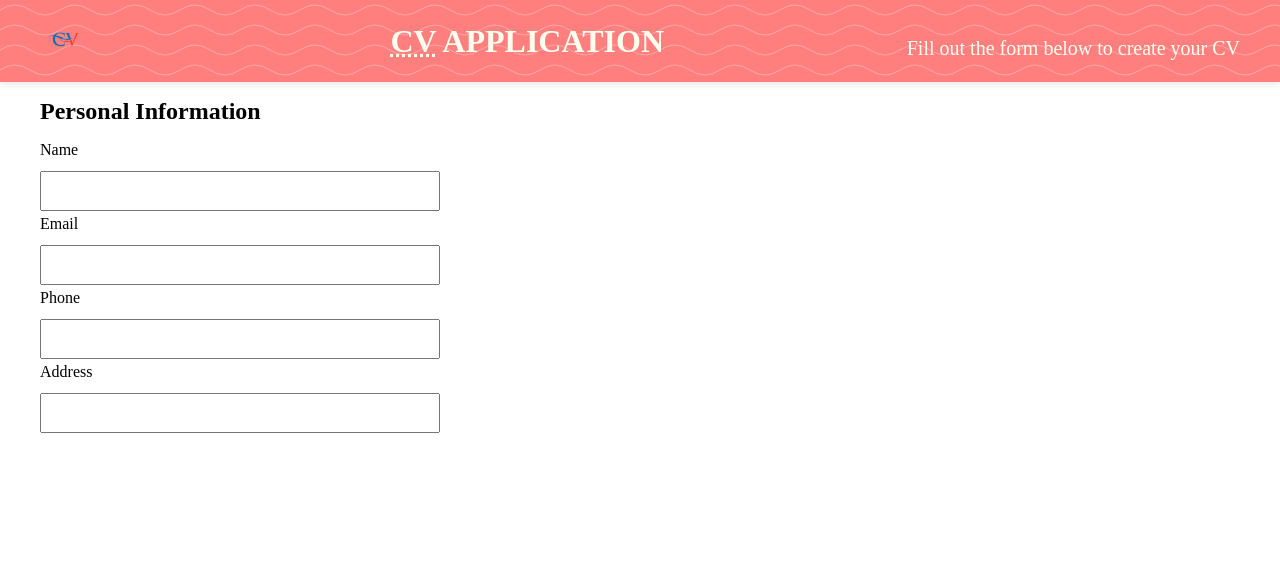
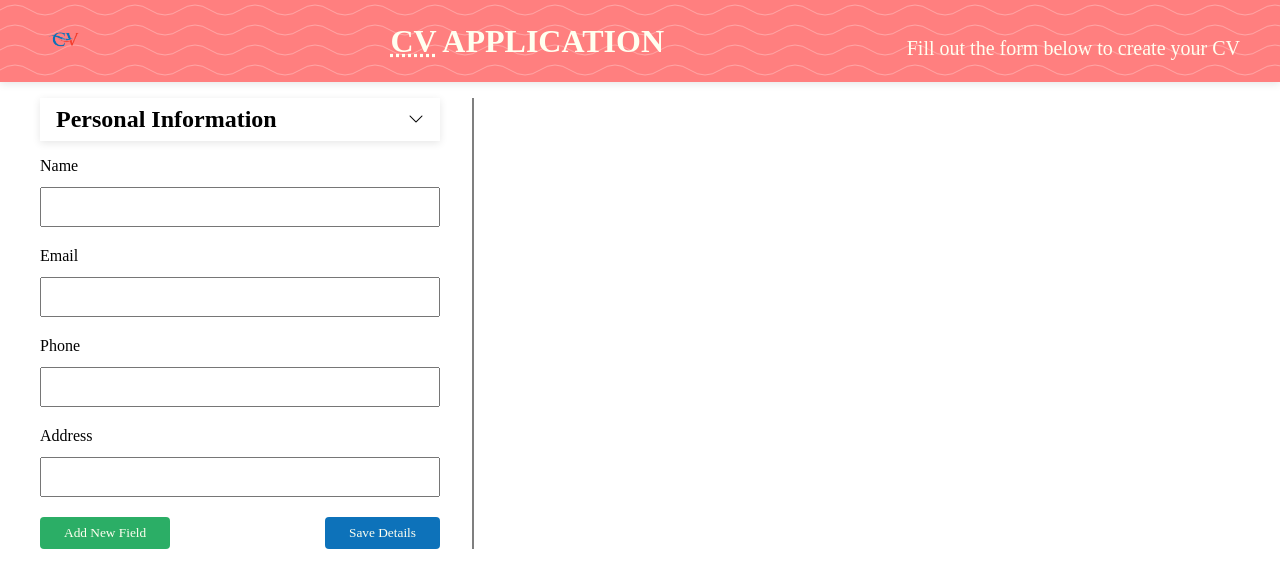
Before and after one commit to Legend-Paul/CV-Application, a React (Vite) app: page / in a window 1280 px wide. Shown: the top 588 px of the page. Built offline with nearby package versions, Linux system fonts and the light colour scheme; a web font is replaced by a local one.

Commit message:
Create a Accordion to open and close Sections

```diff
--- a/index.html
+++ b/index.html
@@ -5,6 +5,7 @@
 
         <link rel="icon" type="image/jpg" href="/noBgLogo.png" />
 
+        <!-- Load Ancizar FOnt -->
         <meta name="viewport" content="width=device-width, initial-scale=1.0" />
         <link rel="preconnect" href="https://fonts.googleapis.com" />
         <link rel="preconnect" href="https://fonts.gstatic.com" crossorigin />
@@ -12,7 +13,14 @@
             href="https://fonts.googleapis.com/css2?family=Ancizar+Serif:ital,wght@0,300..900;1,300..900&family=Edu+NSW+ACT+Hand+Pre:wght@400..700&display=swap"
             rel="stylesheet"
         />
-        <title>CV Application</title>
+
+        <!-- Load Bootstrap Icons -->
+        <link
+            rel="stylesheet"
+            href="https://cdn.jsdelivr.net/npm/bootstrap-icons@1.13.1/font/bootstrap-icons.min.css"
+        />
+
+        <title>CV APPLICATION</title>
     </head>
     <body>
         <div id="root"></div>
--- a/src/index.css
+++ b/src/index.css
@@ -8,20 +8,21 @@
 }
 
 :root {
-    --primary-color: #0d72ba;
+    --primary-color: #ff7f7f;
     --secondary-color: #f4402f;
     --medium-grey: #7f7f7f;
-    --pink: #ff7f7f;
+    --blue: #0d72ba;
     --moderate-green: #2bae66;
     --black: #010b13;
-
     --white: #fffff0;
     --light-shadow: 0 2px 8px rgba(0, 0, 0, 0.1);
     --heavy-shadow: 0 8px 24px rgba(0, 0, 0, 0.15);
 }
 
 section {
+    max-width: 400px;
+    padding-right: 2rem;
+    border-right: 2px solid var(--medium-grey);
     display: grid;
-    /* place-items: center; */
     gap: 1rem;
 }
--- a/src/personal info/personalInfo.css
+++ b/src/personal info/personalInfo.css
@@ -0,0 +1,4 @@
+.buttons-container {
+    display: flex;
+    justify-content: space-between;
+}
--- a/src/personal info/personalInfo.jsx
+++ b/src/personal info/personalInfo.jsx
@@ -1,18 +1,59 @@
-import { Input, TextArea } from "../utils/reusableIU";
+import { useState } from "react";
+
+import { Input, Button, Accordion } from "../utils/reusableIU";
 import "./personalInfo.css";
 import "../index.css";
 
 function PersonalInfo() {
+    const [isOpen, setIsOpen] = useState(true);
+    const toggleAccordion = () => setIsOpen(!isOpen);
     return (
         <section className="personal-info">
-            <h2>Personal Information</h2>
-            <div className="input-fiel">
+            <Accordion
+                sectionName={"Personal Information"}
+                isOpen={isOpen}
+                onClick={toggleAccordion}
+            />
+            {isOpen && <PersonalInfoFields />}
+        </section>
+    );
+}
+
+function PersonalInfoFields() {
+    const addNewField = () => {
+        return (
+            <select>
+                <option value="text">Text Field</option>
+                <option value="email">Email Field</option>
+                <option value="date">Date Field</option>
+                <option value="number">Number Field</option>
+                <option value="tel">Tel Filed</option>
+            </select>
+        );
+    };
+    return (
+        <div className="info-fields">
+            <div className="input-field">
                 <Input inputTitle="Name" type={"text"} />
                 <Input inputTitle="Email" type={"email"} />
                 <Input inputTitle="Phone" type={"tel"} />
                 <Input inputTitle="Address" type={"text"} />
             </div>
-        </section>
+            <div className="buttons-container">
+                <Button
+                    buttonTitle="Add New Field"
+                    bgc={"var(--moderate-green)"}
+                    onClick={addNewField}
+                />
+                <Button
+                    buttonTitle="Save Details"
+                    bgc={"var(--blue)"}
+                    onClick={() => {
+                        console.log("Add button clicked");
+                    }}
+                />
+            </div>
+        </div>
     );
 }
 
--- a/src/utils/reusableIU.css
+++ b/src/utils/reusableIU.css
@@ -1,6 +1,7 @@
 label {
     display: grid;
     gap: 0.5rem;
+    margin-bottom: 1rem;
     input {
         width: 25rem;
         height: 2.5rem;
@@ -9,18 +10,27 @@ label {
         padding: 0.5rem;
     }
 }
+
+/* Button style */
 .button {
-    width: 10rem;
-    height: 2.5rem;
-    background-color: var(--primary-color);
+    padding: 0.5rem 1.5rem;
     color: var(--white);
     border: none;
     border-radius: 0.25rem;
-    box-shadow: var(--light-shadow);
     cursor: pointer;
-    transition: all 0.3s ease-in-out;
+    transition: all 0.25s ease-in;
 }
 .button:hover {
     box-shadow: var(--heavy-shadow);
     transform: translateY(-2px);
 }
+
+/* Accordion style */
+.pannel {
+    display: flex;
+    align-items: center;
+    justify-content: space-between;
+    padding: 0.5rem 1rem;
+    box-shadow: var(--light-shadow);
+    cursor: pointer;
+}
--- a/src/utils/reusableIU.jsx
+++ b/src/utils/reusableIU.jsx
@@ -1,6 +1,7 @@
 import React, { useState } from "react";
 import "./reusableIU.css";
 
+// Input Componetc
 function Input({ inputTitle, type }) {
     const [value, setValue] = useState("");
     return (
@@ -16,6 +17,8 @@ function Input({ inputTitle, type }) {
         </>
     );
 }
+
+// TextArea Component
 function TextArea({ textareaTitle }) {
     const [value, setValue] = useState("");
     return (
@@ -31,4 +34,31 @@ function TextArea({ textareaTitle }) {
     );
 }
 
-export { Input, TextArea };
+// Button Component
+function Button({ buttonTitle, bgc, onClick }) {
+    return (
+        <button
+            className="button"
+            style={{ backgroundColor: bgc }}
+            onClick={onClick}
+        >
+            {buttonTitle}
+        </button>
+    );
+}
+
+// Arccodion Componenet
+function Accordion({ sectionName, isOpen, onClick }) {
+    return (
+        <div className="pannel" onClick={onClick}>
+            <h2>{sectionName}</h2>
+            {isOpen ? (
+                <i class="bi bi-chevron-down"></i>
+            ) : (
+                <i class="bi bi-chevron-right"></i>
+            )}
+        </div>
+    );
+}
+
+export { Input, TextArea, Button, Accordion };
```
Also changed, not shown: src/header/header.css (+1 -1 lines).
